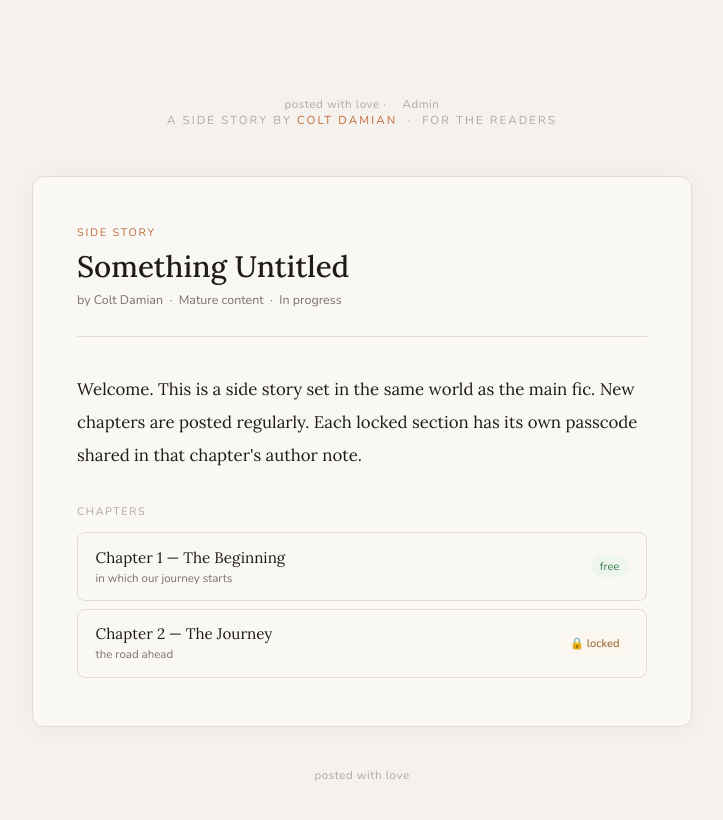
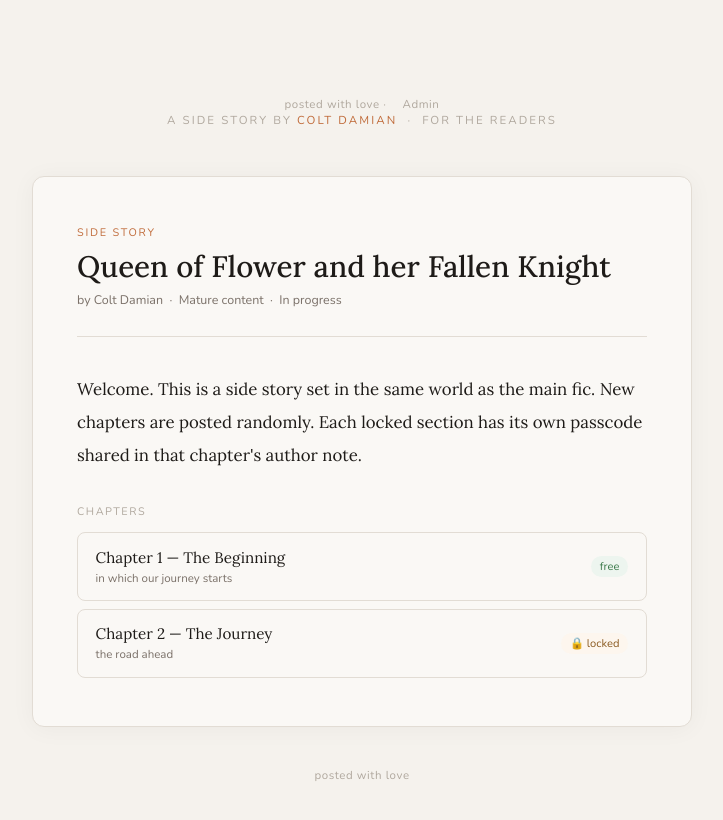
Before and after one commit to Lulu-Bui/The-flower-that-bloom-at-the-end-of-the-Journey, a website: page index.html in a window 1280 px wide. Shown: the whole page, without its empty margins (278-1001 px from the left). Drawn offline with nearby package versions, Linux system fonts and the light colour scheme.

Commit message:
Update index.html

```diff
--- a/index.html
+++ b/index.html
@@ -18,11 +18,11 @@
 
 <div class="card">
   <p class="story-label">Side Story</p>
-  <h1 class="story-title">Something Untitled</h1>
+  <h1 class="story-title">Queen of Flower and her Fallen Knight</h1>
   <p class="story-meta">by Colt Damian &nbsp;·&nbsp; Mature content &nbsp;·&nbsp; In progress</p>
 
   <div class="story-text" style="margin-bottom:2rem;">
-    <p>Welcome. This is a side story set in the same world as the main fic. New chapters are posted regularly. Each locked section has its own passcode shared in that chapter's author note.</p>
+    <p>Welcome. This is a side story set in the same world as the main fic. New chapters are posted randomly. Each locked section has its own passcode shared in that chapter's author note.</p>
   </div>
 
   <p class="chapters-label">Chapters</p>
```
